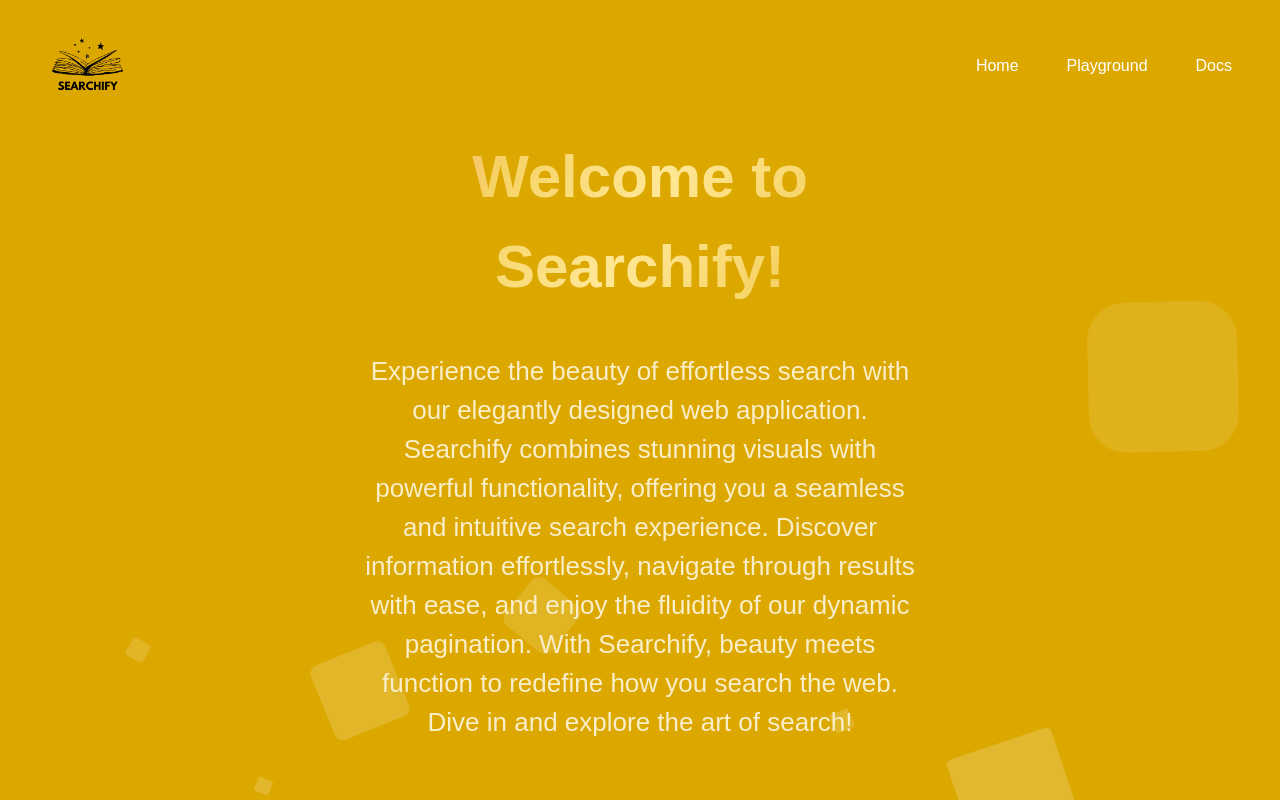
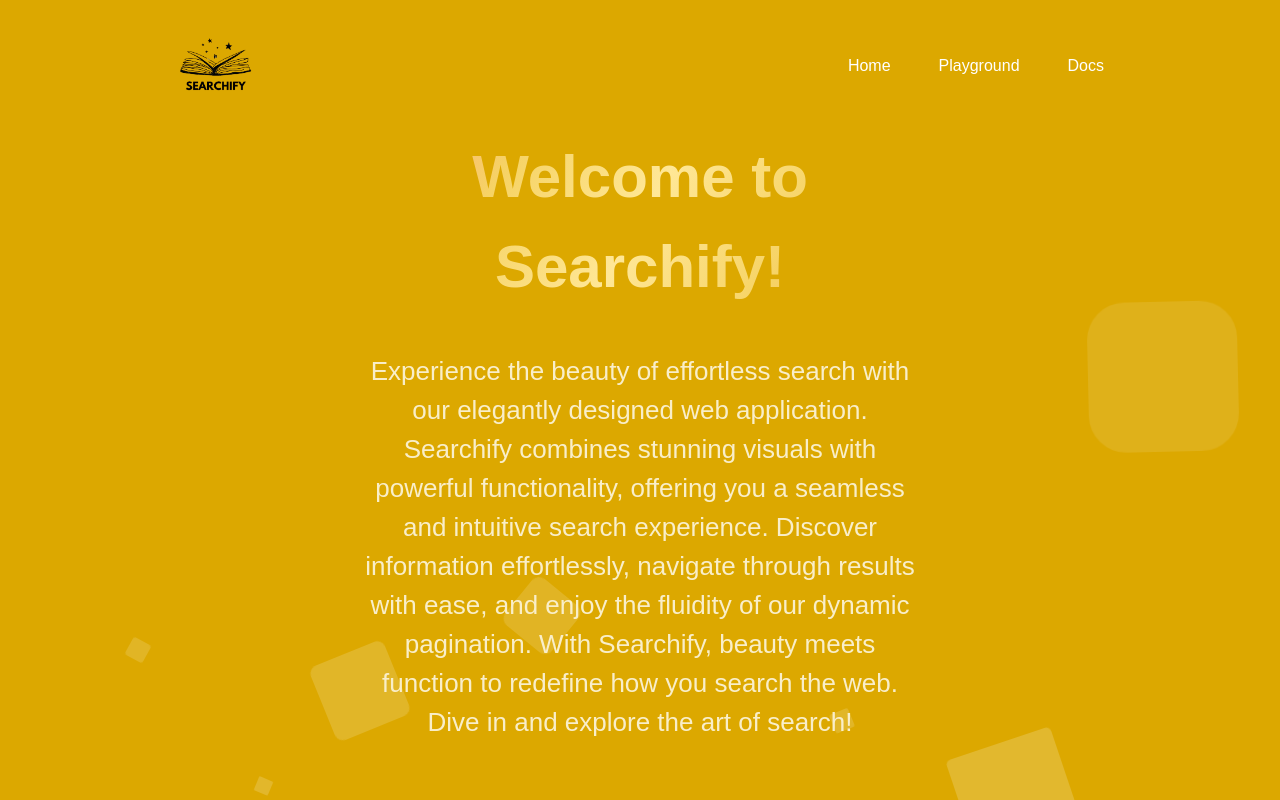
Before and after one commit to AbhishekJ24/searchifyme, a Next.js app: page / in a window 1280 px wide. Built offline with nearby package versions, Linux system fonts and the light colour scheme.

Commit message:
Searchify

```diff
--- a/app/Components/Navbar.js
+++ b/app/Components/Navbar.js
@@ -13,7 +13,7 @@ const Header = () => {
 
   return (
     <>
-      <header className='flex justify-between p-8 text-white items-center mx-4'>
+      <header className='flex justify-between p-8 text-white items-center md:mx-36 mx-8'>
         <a href='/'> <img id='logo' className='w-20' src='logo.png' alt='not found' /> </a>
         <div id="nav-links-lap" className='flex items-center gap-12'>
           <Link className='hover:scale-105' href="/">Home</Link>
@@ -26,7 +26,7 @@ const Header = () => {
           </button>
         </div>
         {isMenuOpen && (
-          <div id='nav-links-mob' className='absolute right-16 top-16 w-28 h-32 p-5 rounded-xl shadow-lg z-10'>
+          <div id='nav-links-mob' className='absolute right-20 top-20 w-28 h-32 p-5 rounded-xl shadow-lg z-10'>
             <Link className='block mb-2' href="/">Home</Link>
             <Link className='block mb-2' href='/Playground'>Playground</Link>
             <Link className='block mb-2' href='/Docs'>Docs</Link>
```
